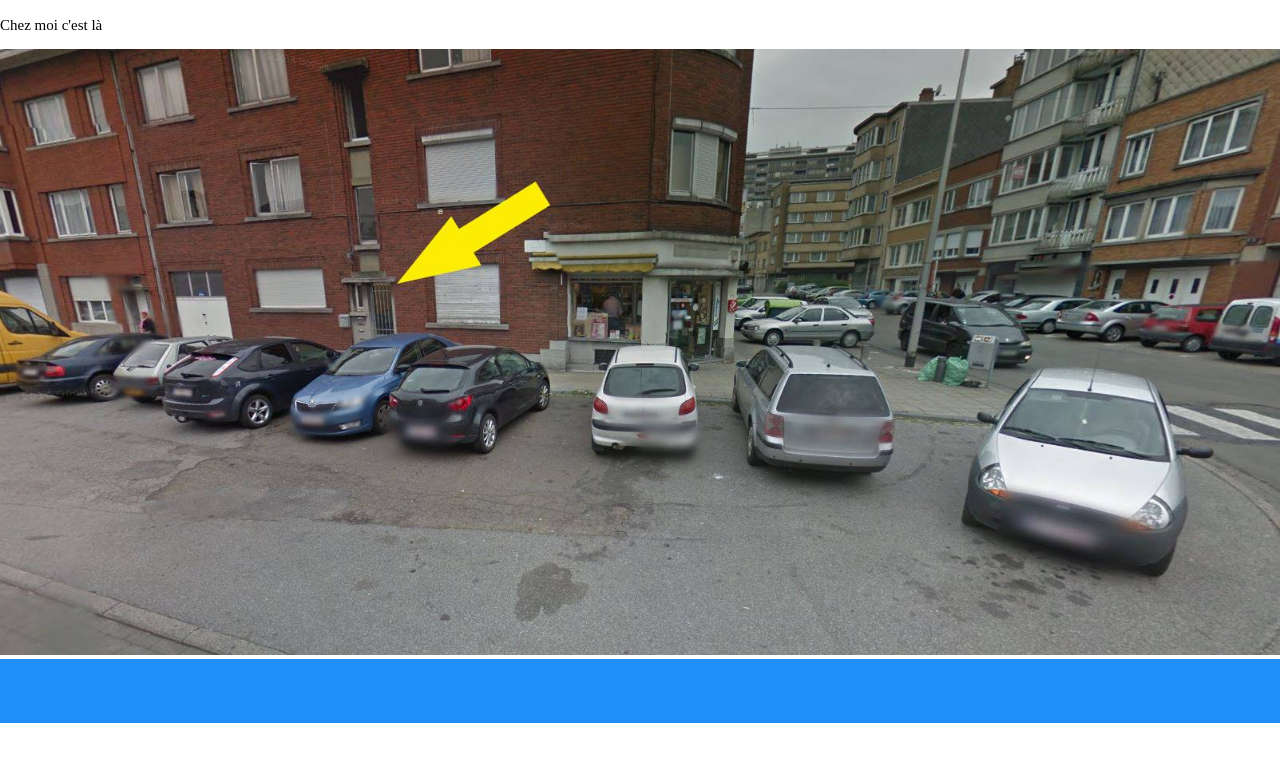
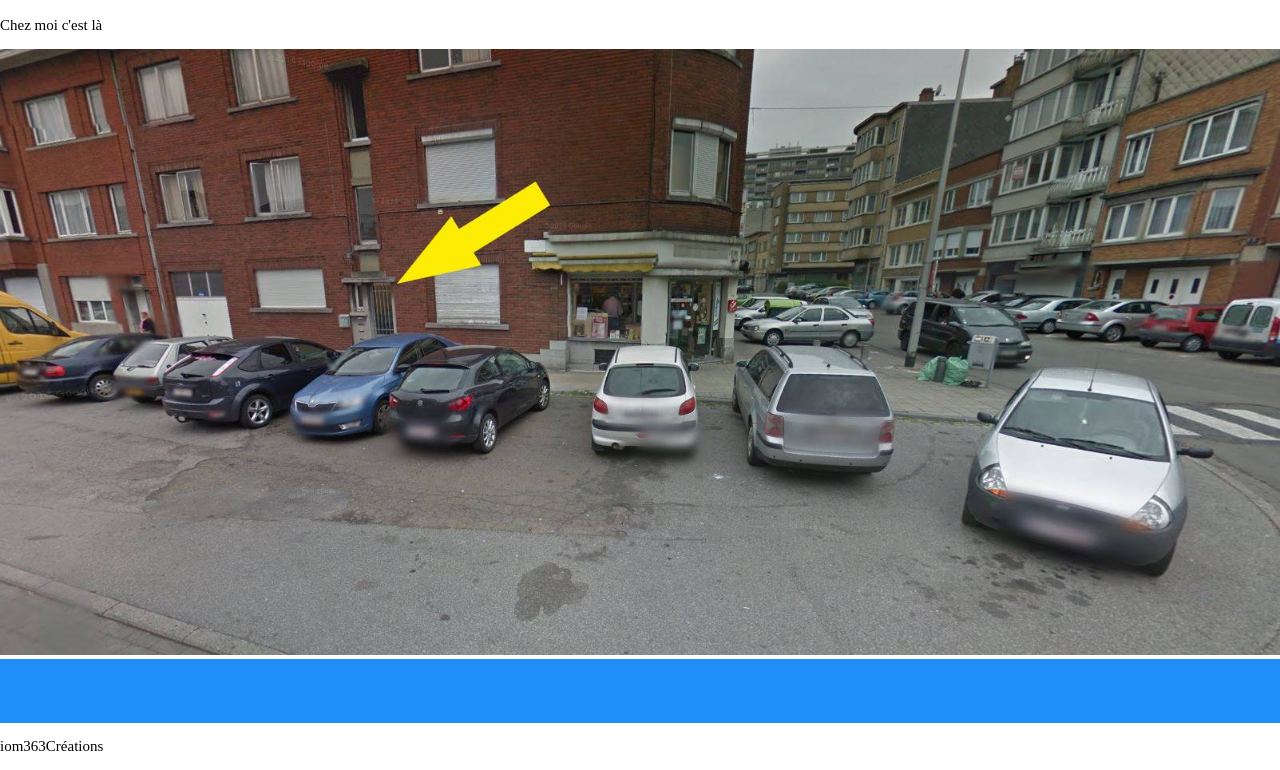
Before and after one commit to marcus363/EssaiGithub02, a website: page public_html/index.html in a window 1280 px wide. Shown: the part 57-827 px from the top of the page. Before the commit the page ends 800 px from the top, so only its background shows below. Drawn offline with Linux system fonts and the light colour scheme.

Commit message:
Aujout d'un paragraphe

```diff
--- a/public_html/index.html
+++ b/public_html/index.html
@@ -19,5 +19,6 @@ and open the template in the editor.
 
         </div>
         <div class='basDePage' style="background-image:url(image/image4.png)" ></div>
+        <p>iom363Créations</p>
     </body>
 </html>
```
